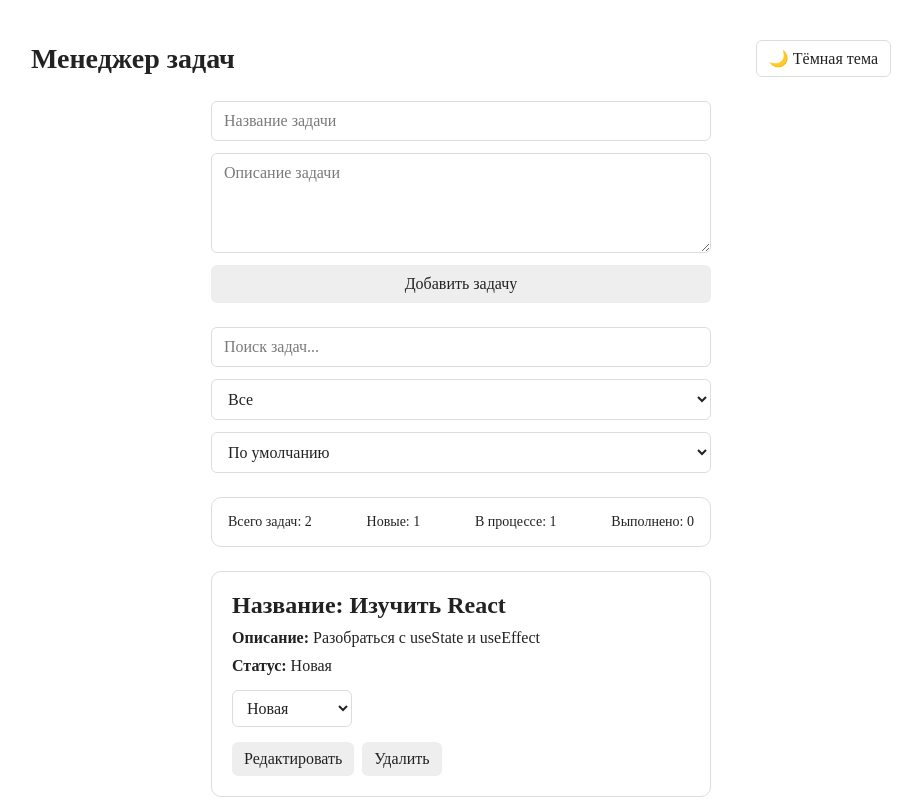
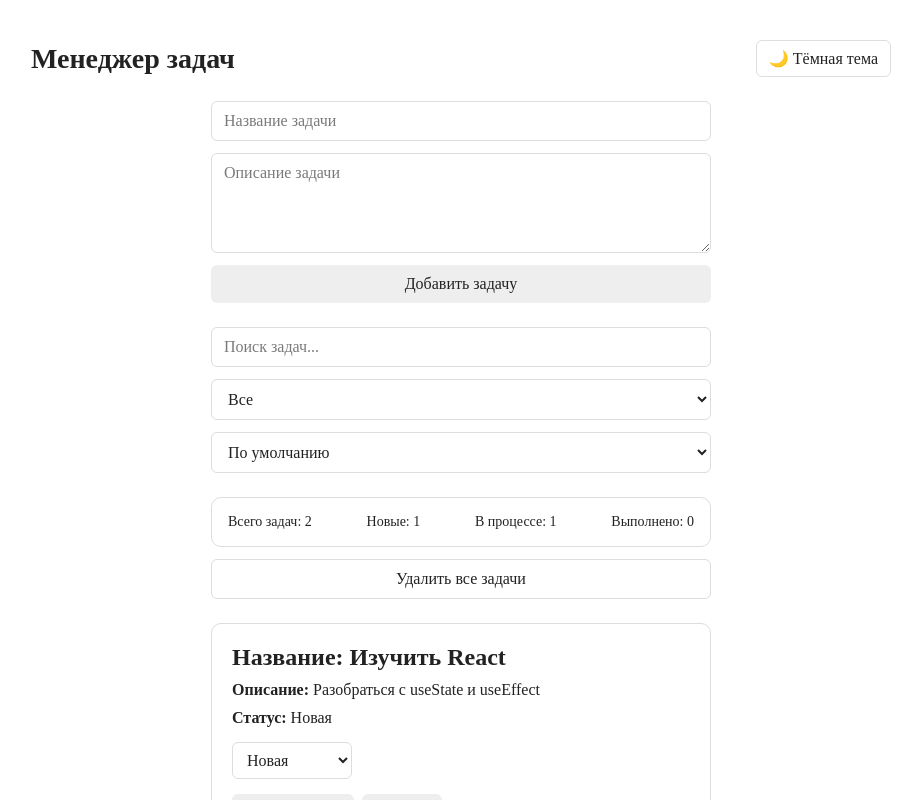
Before and after one commit to taptiyga/task-manager, a React (Vite) app: page / in a window 1280 px wide. Shown: the top 800 px of the page, without its empty margins (179-1101 px from the left). Built offline with nearby package versions, Linux system fonts and the light colour scheme.

Commit message:
Add clear all tasks

```diff
--- a/src/App.tsx
+++ b/src/App.tsx
@@ -7,6 +7,7 @@ import { Header } from "./components/Header/Header";
 import { TaskCounter } from "./components/TaskCounter/TaskCounter";
 import { TaskControls } from "./components/TaskControls/TaskControls";
 import { useLocalStorage } from "./hooks/useLocalStorage";
+import { ClearTasks } from "./components/ClearTasks/ClearTasks";
 export function App() {
   const [theme, setTheme] = useLocalStorage<"light" | "dark">("theme", "light");
   useEffect(() => {
@@ -28,6 +29,12 @@ export function App() {
   };
   const deleteTask = (id: string): void => {
     setTasks((prevTasks) => prevTasks.filter((task) => task.id !== id));
+  };
+  const clearAllTasks = (): void => {
+    setTasks([]);
+    setSearch("");
+    setStatusFilter("all");
+    setSortOrder("default");
   };
   const updateTask = (id: string, title: string, description: string): void => {
     setTasks((prevTasks) =>
@@ -75,7 +82,7 @@ export function App() {
       />
 
       <TaskCounter tasks={tasks} />
-
+      <ClearTasks clearAllTasks={clearAllTasks} />
       <TaskList
         tasks={sortedTasks}
         deleteTask={deleteTask}
--- /dev/null
+++ b/src/components/ClearTasks/ClearTasks.module.css
@@ -0,0 +1,103 @@
+.button {
+  display: block;
+  width: 100%;
+  max-width: 500px;
+  margin: 12px auto 0;
+  padding: 10px 16px;
+
+  border: 1px solid var(--border);
+  border-radius: 6px;
+
+  background: var(--card);
+  color: var(--text);
+
+  font: inherit;
+  cursor: pointer;
+
+  transition:
+    background-color 0.2s ease,
+    border-color 0.2s ease;
+}
+
+.button:hover {
+  border-color: #dc2626;
+  color: #dc2626;
+}
+
+.confirm {
+  display: flex;
+  align-items: center;
+  justify-content: space-between;
+  gap: 12px;
+
+  width: 100%;
+  max-width: 500px;
+  margin: 12px auto 0;
+  padding: 12px 16px;
+
+  border: 1px solid var(--border);
+  border-radius: 8px;
+
+  background: var(--card);
+  color: var(--text);
+}
+
+.text {
+  margin: 0;
+  font-size: 14px;
+}
+
+.actions {
+  display: flex;
+  gap: 8px;
+}
+
+.deleteButton,
+.cancelButton {
+  padding: 8px 12px;
+
+  border-radius: 6px;
+  font: inherit;
+  cursor: pointer;
+
+  transition:
+    opacity 0.2s ease,
+    background-color 0.2s ease;
+}
+
+.deleteButton:hover,
+.cancelButton:hover {
+  opacity: 0.8;
+}
+
+.deleteButton {
+  border: none;
+  background: #dc2626;
+  color: #ffffff;
+}
+
+.cancelButton {
+  border: 1px solid var(--border);
+  background: var(--card);
+  color: var(--text);
+}
+
+@media (max-width: 600px) {
+  .confirm {
+    flex-direction: column;
+    align-items: stretch;
+  }
+
+  .text {
+    text-align: center;
+  }
+
+  .actions {
+    width: 100%;
+  }
+
+  .deleteButton,
+  .cancelButton {
+    flex: 1;
+  }
+}
--- /dev/null
+++ b/src/components/ClearTasks/ClearTasks.tsx
@@ -0,0 +1,49 @@
+import { useState } from "react";
+import styles from "./ClearTasks.module.css";
+
+type ClearTasksProps = {
+  clearAllTasks: () => void;
+};
+
+export function ClearTasks({ clearAllTasks }: ClearTasksProps) {
+  const [isConfirming, setIsConfirming] = useState(false);
+
+  if (isConfirming) {
+    return (
+      <div className={styles.confirm}>
+        <p className={styles.text}>Удалить все задачи?</p>
+
+        <div className={styles.actions}>
+          <button
+            className={styles.deleteButton}
+            type="button"
+            onClick={() => {
+              clearAllTasks();
+              setIsConfirming(false);
+            }}
+          >
+            Удалить всё
+          </button>
+
+          <button
+            className={styles.cancelButton}
+            type="button"
+            onClick={() => setIsConfirming(false)}
+          >
+            Отмена
+          </button>
+        </div>
+      </div>
+    );
+  }
+
+  return (
+    <button
+      className={styles.button}
+      type="button"
+      onClick={() => setIsConfirming(true)}
+    >
+      Удалить все задачи
+    </button>
+  );
+}
```
